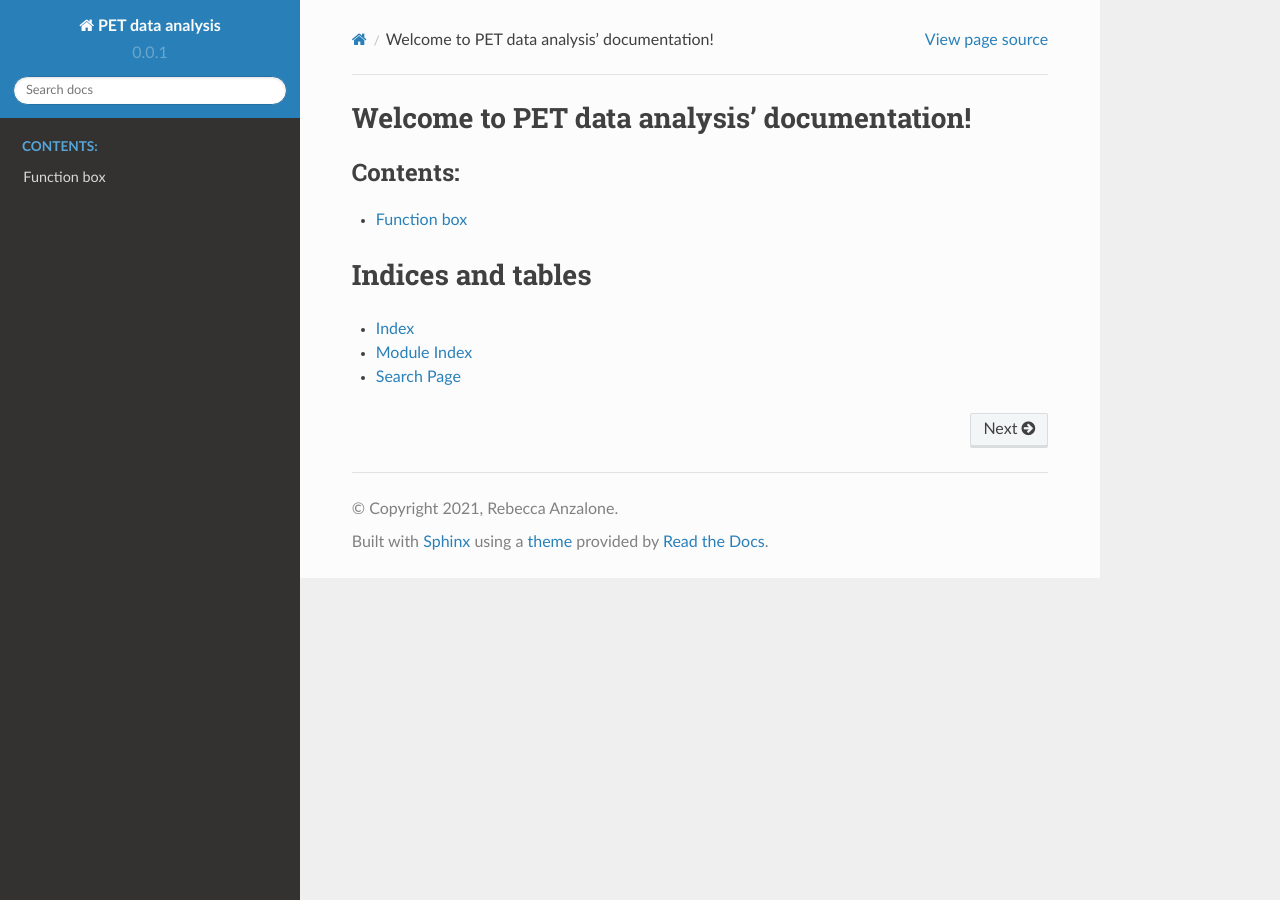
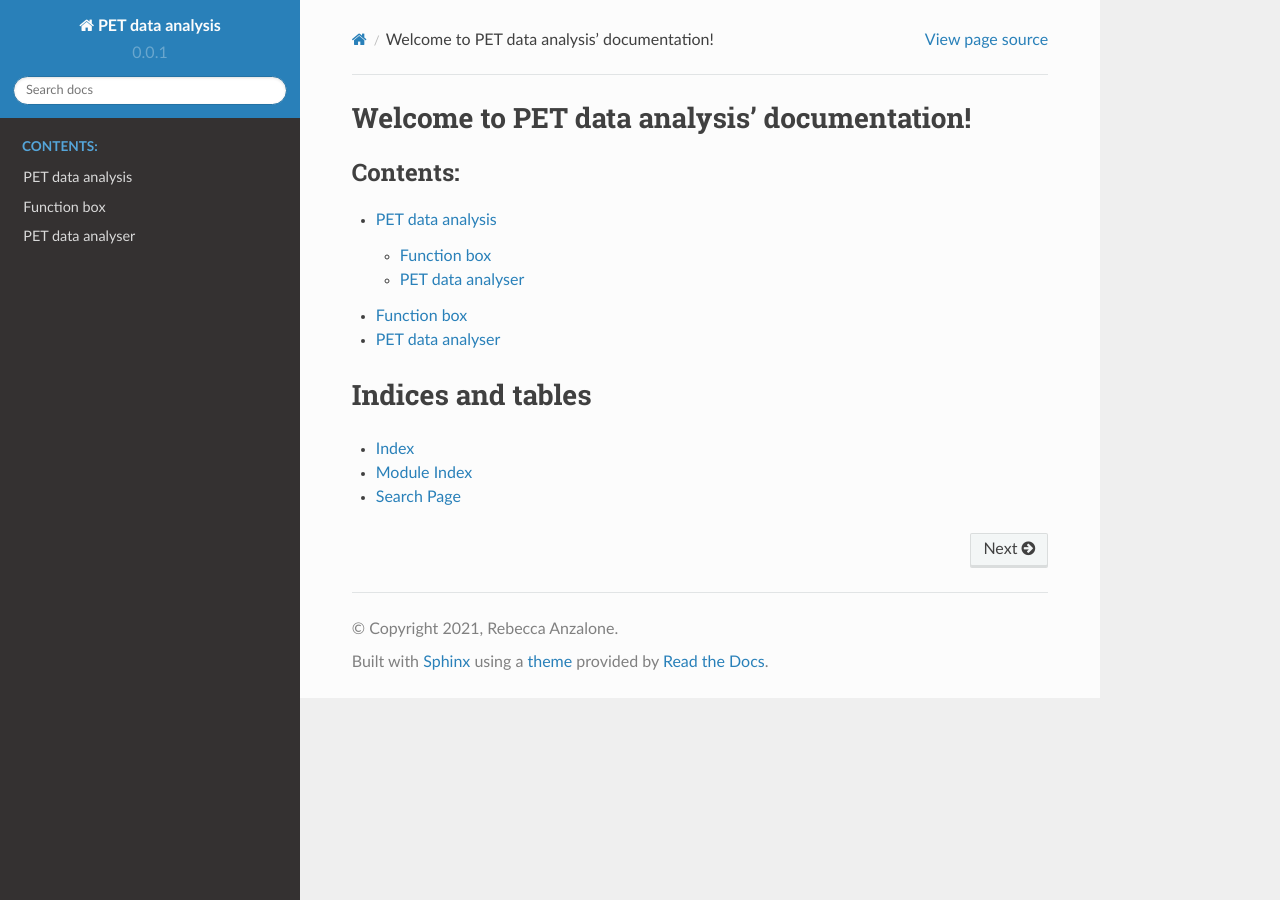
Before and after one commit to RebeccaAnzalone/CMEPDA_exam, a Sphinx documentation site: the page built from docs/index.rst, in a window 1280 px wide. Built offline with Sphinx 7.4.7 and the Read the Docs theme 2.0.0, drawn with Linux system fonts in a browser that asks for light colours.

Commit message:
update documentation

```diff
--- /dev/null
+++ b/docs/PET_analyser.rst
@@ -0,0 +1,6 @@
+PET data analyser
+=================
+.. automodule:: CMEPDA_exam.PET_analyser
+    :members:
+    :undoc-members:
+    :show-inheritance:
--- a/docs/index.rst
+++ b/docs/index.rst
@@ -6,11 +6,13 @@
 Welcome to PET data analysis' documentation!
 ============================================
 
-
-
-.. toctree:: api
+.. toctree::
    :maxdepth: 2
    :caption: Contents:
+
+   modules
+   api
+   PET_analyser
 
 
 
--- /dev/null
+++ b/docs/modules.rst
@@ -0,0 +1,7 @@
+PET data analysis
+=================
+.. toctree::
+   :maxdepth: 4
+
+   api
+   PET_analyser
```
Also changed, not shown: docs/api.rst (line endings or trailing spaces).
